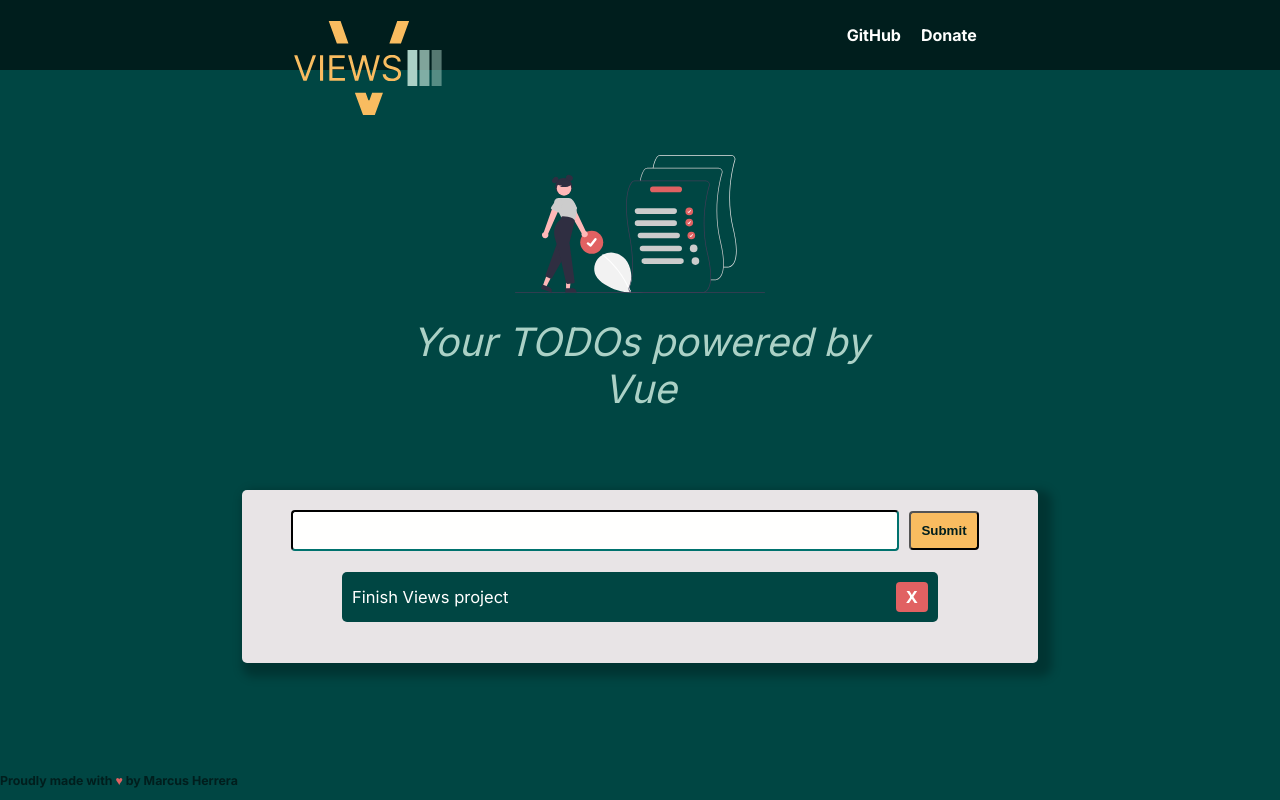
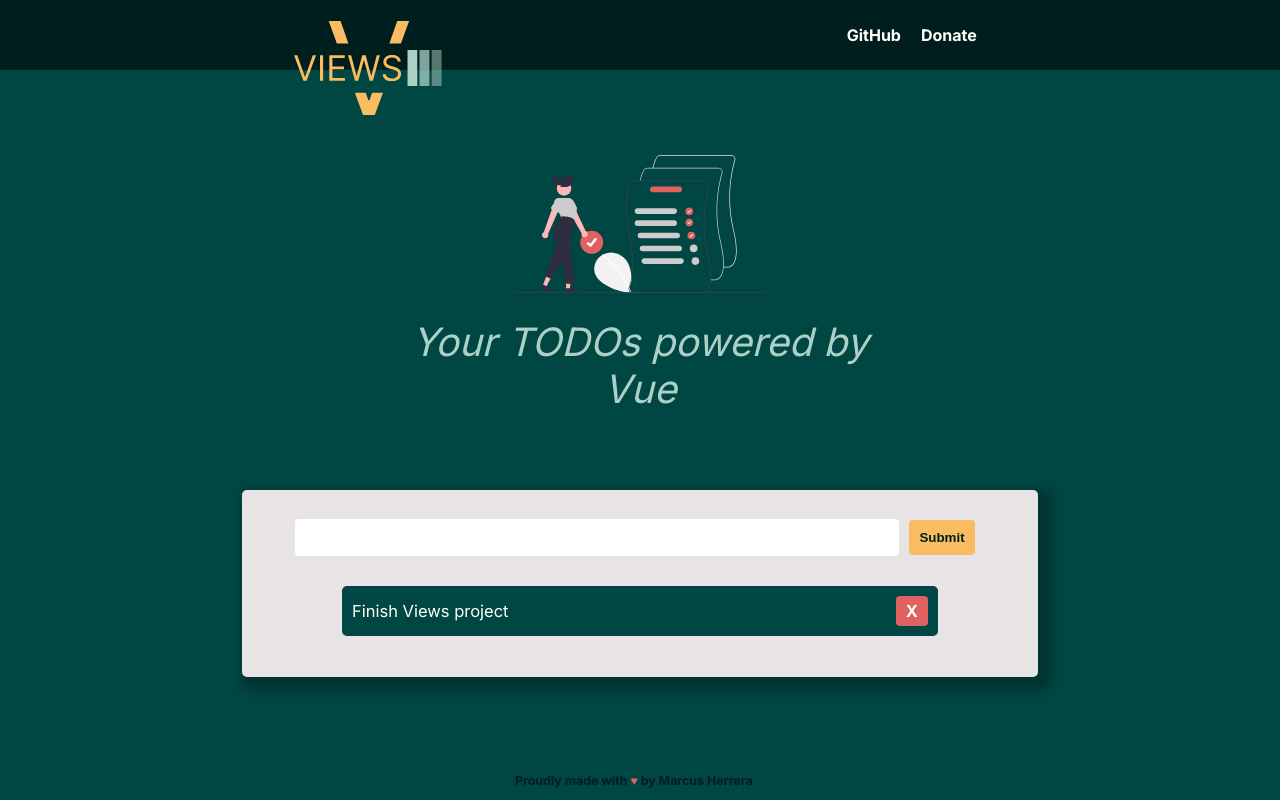
Before and after one commit to mahiv87/Views-by-Vue, a Vue app: page / in a window 1280 px wide. Built offline with nearby package versions, Linux system fonts and the light colour scheme.

Commit message:
removed border from input. centered footer

```diff
--- a/src/components/Footer.vue
+++ b/src/components/Footer.vue
@@ -8,16 +8,17 @@
 
 <style scoped>
 .footer-container {
-	position: fixed;
+	position: absolute;
 	bottom: 0;
 	width: 100%;
-	margin-inline: auto;
 	color: #001e1d;
 	font-weight: bold;
 }
 
 .footer-container p {
+	width: 250px;
 	font-size: 12.38px;
+	margin-inline: auto;
 }
 
 .heart {
--- a/src/components/Todos/TodoInput.vue
+++ b/src/components/Todos/TodoInput.vue
@@ -1,6 +1,5 @@
 <script lang="ts">
 import { ref } from 'vue';
-import Todos from './Todos.vue';
 export default {
 	name: 'todo-input',
 	data() {
@@ -67,8 +66,9 @@ export default {
 .todo-button {
 	background: #f9bc60;
 	color: #001e1d;
-	margin-inline: 10px;
+	margin: 10px;
 	padding: 10px;
+	border: none;
 	border-radius: 4px;
 	font-weight: bold;
 }
@@ -83,7 +83,7 @@ export default {
 	width: 600px;
 	height: 35px;
 	background: #fffffe;
-	border-color: #001e1d;
+	border: none;
 	border-radius: 4px;
 }
 
--- a/src/components/Todos/Todos.vue
+++ b/src/components/Todos/Todos.vue
@@ -25,7 +25,6 @@ export default {
 	justify-content: center;
 	align-items: center;
 	padding: 20px 14px;
-	/* gap: 32px; */
 	max-width: 768px;
 	margin-block: 150px 75px;
 	margin-inline: auto;
```
